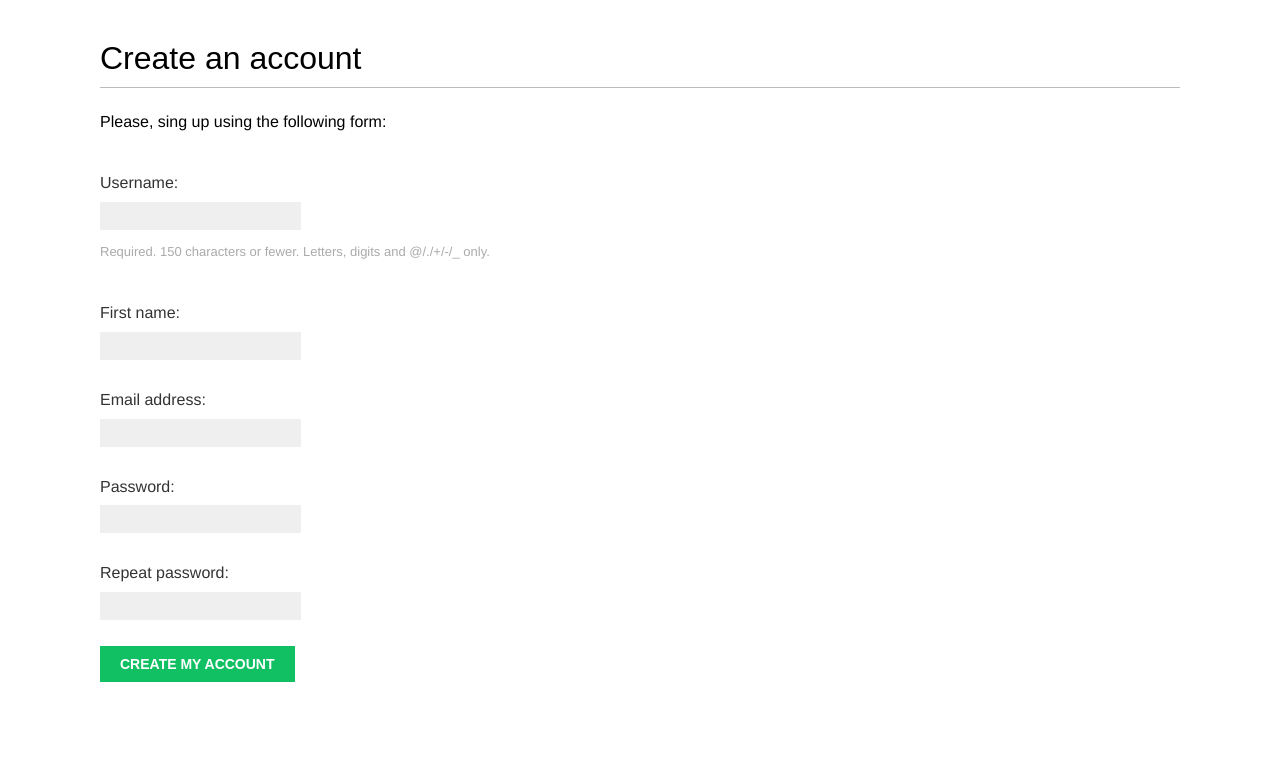
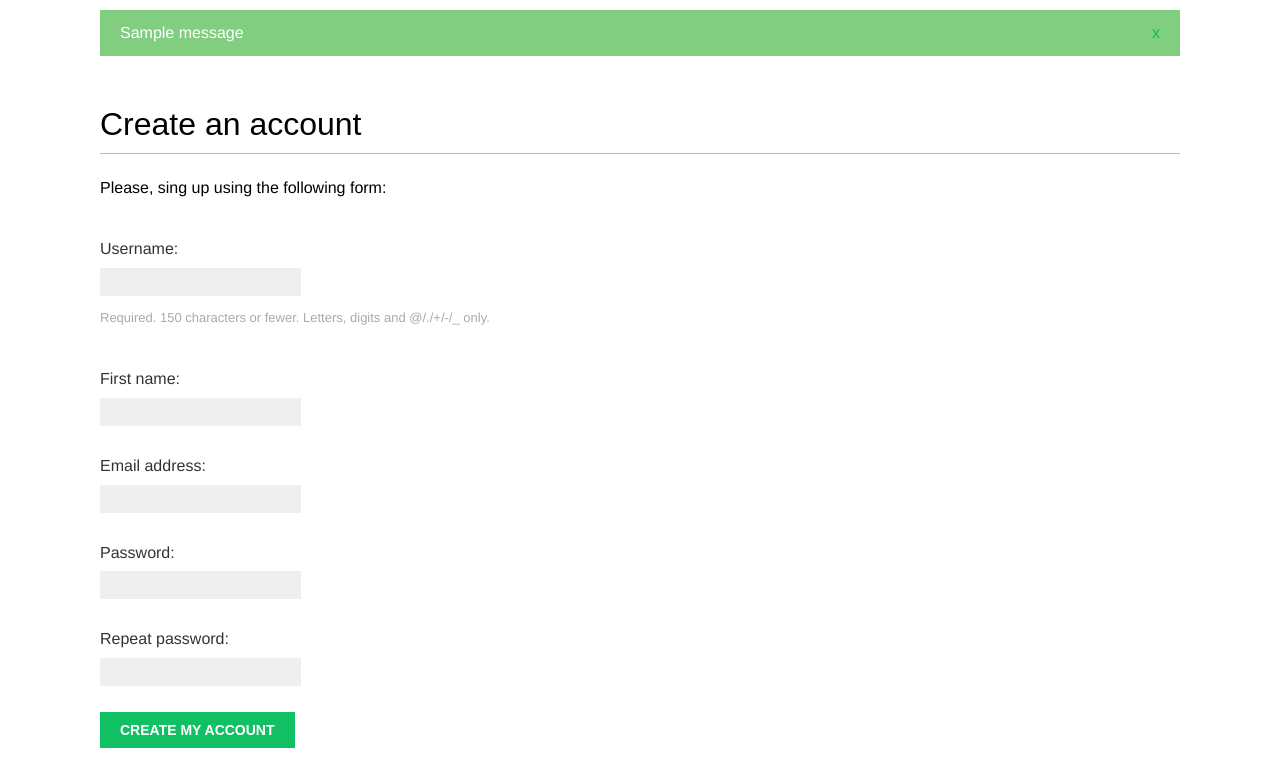
Before and after one commit to karlbehrensg/bookmarks, a Django app: page /account/register/ in a window 1280 px wide. Shown: the part 47-820 px from the top of the page. Before the commit the page ends 729 px from the top, so only its background shows below. Run offline with Django 3.2, Linux system fonts and the light colour scheme; tables that the repository leaves empty hold one stand-in row (values such as "Sample post"); one stand-in notice (Sample message) is shown; some web fonts are replaced.

Commit message:
Using the messages framework

```diff
--- a/bookmarks/account/templates/base.html
+++ b/bookmarks/account/templates/base.html
@@ -31,6 +31,16 @@
             {% endif %}
         </span>
     </div>
+    {% if messages %}
+        <ul class="messages">
+            {% for message in messages %}
+                <li class="{{ message.tags }}">
+                    {{ message|safe }}
+                    <a href="#" class="close">x</a>
+                </li>
+            {% endfor %}
+        </ul>
+    {% endif %}
     <div id="content">
         {% block content %}
         {% endblock %}
--- a/bookmarks/account/views.py
+++ b/bookmarks/account/views.py
@@ -1,4 +1,5 @@
 from django.contrib.auth.decorators import login_required
+from django.contrib import messages
 from django.http import HttpResponse
 from django.shortcuts import render
 from django.contrib.auth import authenticate, login
@@ -72,6 +73,9 @@ def edit(request):
         if user_form.is_valid() and profile_form.is_valid():
             user_form.save()
             profile_form.save()
+            messages.success(request, 'Profile updated', 'successfully')
+        else:
+            messages.error(request, 'Error updating your profile')
     else:
         user_form = UserEditForm(instance=request.user)
         profile_form = ProfileEditForm(instance=request.user.profile)
```
